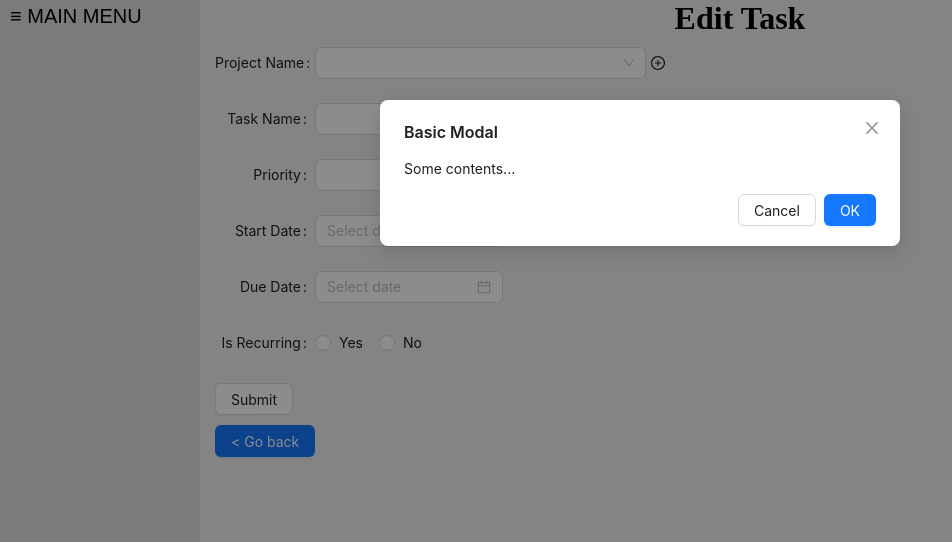
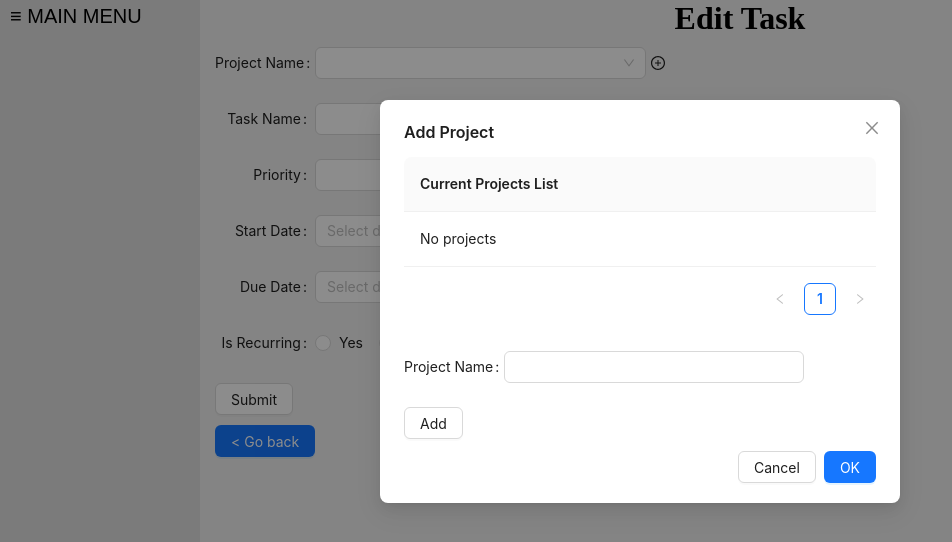
Before and after one commit to jdolphin5/TaskJolt, a React app in the folder client/: page /edittask/1 in a window 1280 px wide. Both pictures are taken after a click on the element 658 px from the left and 63 px from the top of the page. Shown: the top 542 px of the page, without its empty margins (0-952 px from the left). Built offline with nearby package versions, Linux system fonts and the light colour scheme.

Commit message:
imported projectData to add project modal

```diff
--- a/client/src/components/AddProjectModal.tsx
+++ b/client/src/components/AddProjectModal.tsx
@@ -1,14 +1,22 @@
-import React, { useState } from "react";
-import { Modal, Button } from "antd";
+import React, { useState, useEffect } from "react";
+import { Modal, Table, Button, Form, Input } from "antd";
 
 interface AddProjectProps {
   showHideAddProjectModal: boolean;
   setShowHideAddProjectModal: React.Dispatch<React.SetStateAction<boolean>>;
+  projectsLoaded: boolean;
+  setProjectsLoaded: React.Dispatch<React.SetStateAction<boolean>>;
+  projectData: any;
+  setProjectData: React.Dispatch<React.SetStateAction<any>>;
 }
 
 const AddProjectModal: React.FC<AddProjectProps> = ({
   showHideAddProjectModal,
   setShowHideAddProjectModal,
+  projectsLoaded,
+  setProjectsLoaded,
+  projectData,
+  setProjectData,
 }) => {
   const handleOk = () => {
     setShowHideAddProjectModal(false);
@@ -18,15 +26,90 @@ const AddProjectModal: React.FC<AddProjectProps> = ({
     setShowHideAddProjectModal(false);
   };
 
+  interface Project {
+    key: number;
+    name: string;
+  }
+
+  const formatProjectData = (projectData: Project[]) => {
+    let newProjectData = [];
+    if (projectData !== null && projectData !== undefined) {
+      for (let i = 0; i < projectData.length; i++) {
+        const singleProject: Project = {
+          key: projectData[i].key,
+          name: projectData[i].name,
+        };
+
+        newProjectData.push(singleProject);
+      }
+
+      setFormattedProjectdata(newProjectData);
+    }
+  };
+
+  const [formattedProjectData, setFormattedProjectdata] = useState<
+    Project[] | null
+  >([
+    {
+      key: 3,
+      name: "No projects",
+    },
+  ]);
+
+  useEffect(() => {
+    if (projectsLoaded) {
+      formatProjectData(projectData);
+      console.log(projectData);
+    }
+  }, []);
+
+  const columns = [
+    {
+      title: "Current Projects List",
+      dataIndex: "name",
+      key: "name",
+    },
+  ];
+
+  const dataSource = formattedProjectData?.map((project, index) => ({
+    ...project,
+    key: index.toString(),
+  }));
+
   return (
     <div>
       <Modal
-        title="Basic Modal"
+        title="Add Project"
         visible={showHideAddProjectModal}
         onOk={handleOk}
         onCancel={handleCancel}
       >
-        <p>Some contents...</p>
+        <div style={{ padding: "5px 0px 10px 0px" }}>
+          <Table
+            dataSource={dataSource}
+            columns={columns}
+            pagination={{ pageSize: 5 }}
+          />
+        </div>
+        <div style={{ padding: "10px 0 0px 0" }}>
+          <Form
+            labelCol={{
+              span: 6,
+            }}
+            wrapperCol={{
+              span: 18,
+            }}
+            layout="horizontal"
+            style={{
+              maxWidth: 400,
+            }}
+          >
+            <Form.Item label="Project Name">
+              <Input />
+            </Form.Item>
+            <Button>Add</Button>
+          </Form>
+        </div>
       </Modal>
     </div>
   );
--- a/client/src/components/EditTask.tsx
+++ b/client/src/components/EditTask.tsx
@@ -41,6 +41,10 @@ const EditTask: React.FC<TasksProps> = ({
         <AddProjectModal
           showHideAddProjectModal={showHideAddProjectModal}
           setShowHideAddProjectModal={setShowHideAddProjectModal}
+          projectsLoaded={projectsLoaded}
+          setProjectsLoaded={setProjectsLoaded}
+          projectData={projectData}
+          setProjectData={setProjectData}
         />
       )}
       <h1 style={{ margin: "0px 0px 10px 0px", textAlign: "center" }}>
```
